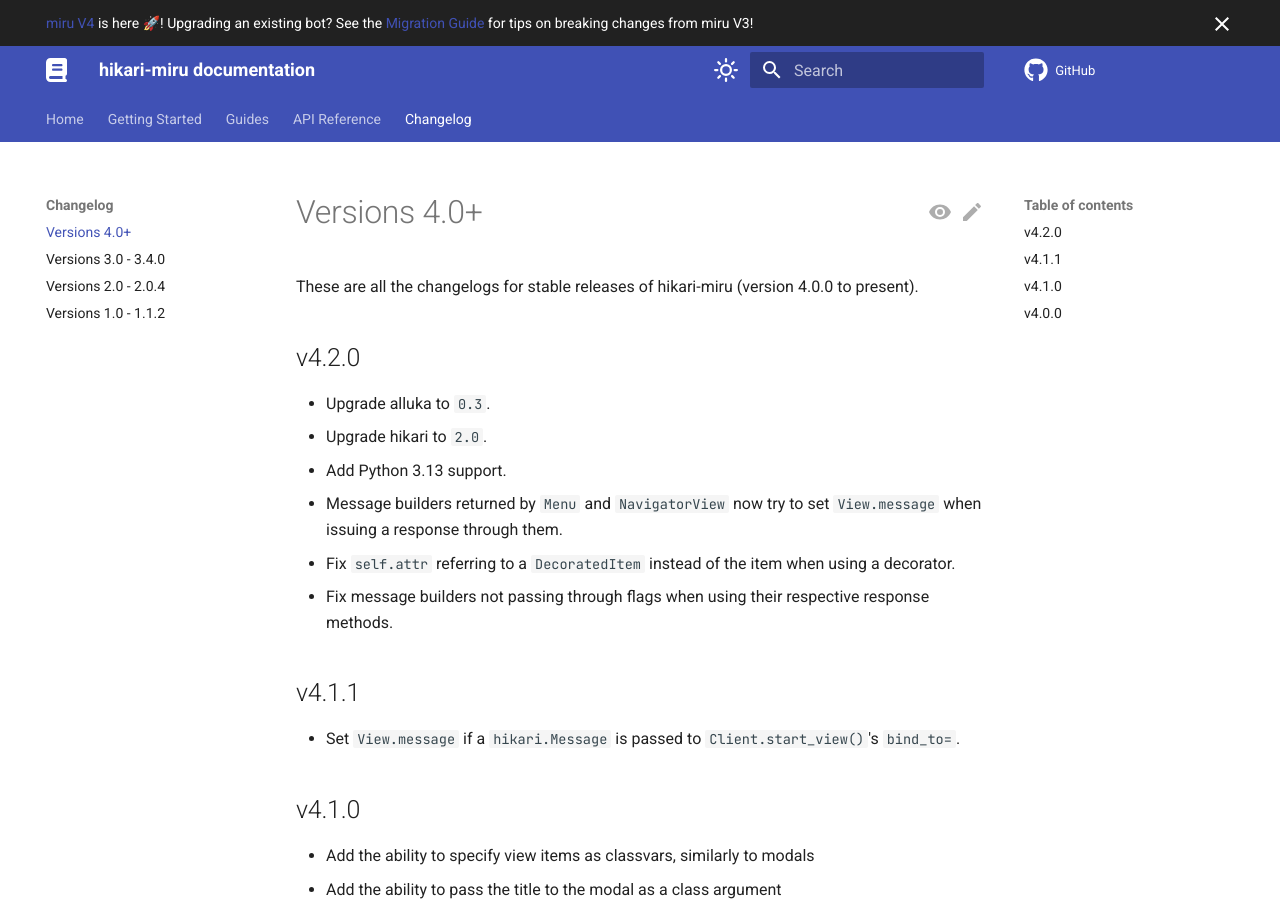
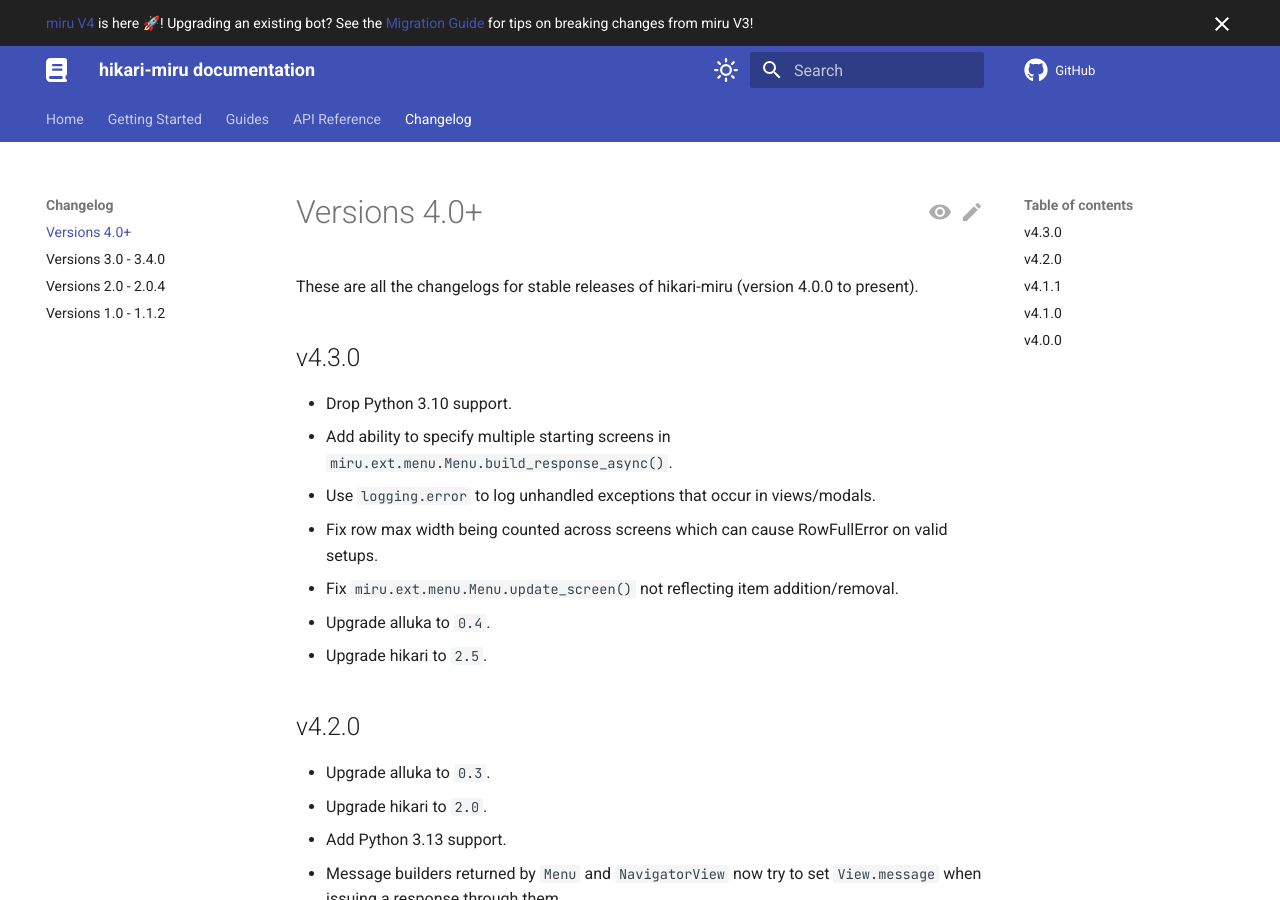
Before and after one commit to hypergonial/hikari-miru, an MkDocs documentation site: the page built from docs/changelogs/v4.md, in a window 1280 px wide and 900 px high. Built offline with MkDocs 1.6.1 and Material for MkDocs 9.7.7, drawn with Linux system fonts in a browser that asks for light colours; plug-ins that fetch from the network failed and are left out; comment, search, counter and statistics services are not loaded.

Commit message:
Draft changelog, bump version

```diff
--- a/docs/changelogs/v4.md
+++ b/docs/changelogs/v4.md
@@ -8,6 +8,16 @@
 # Versions 4.0+
 
 These are all the changelogs for stable releases of hikari-miru (version 4.0.0 to present).
+
+## v4.3.0
+
+- Drop Python 3.10 support.
+- Add ability to specify multiple starting screens in `miru.ext.menu.Menu.build_response_async()`.
+- Use `logging.error` to log unhandled exceptions that occur in views/modals.
+- Fix row max width being counted across screens which can cause RowFullError on valid setups.
+- Fix `miru.ext.menu.Menu.update_screen()` not reflecting item addition/removal.
+- Upgrade alluka to `0.4`.
+- Upgrade hikari to `2.5`.
 
 ## v4.2.0
 
```
Also changed, not shown: 1 other file.
